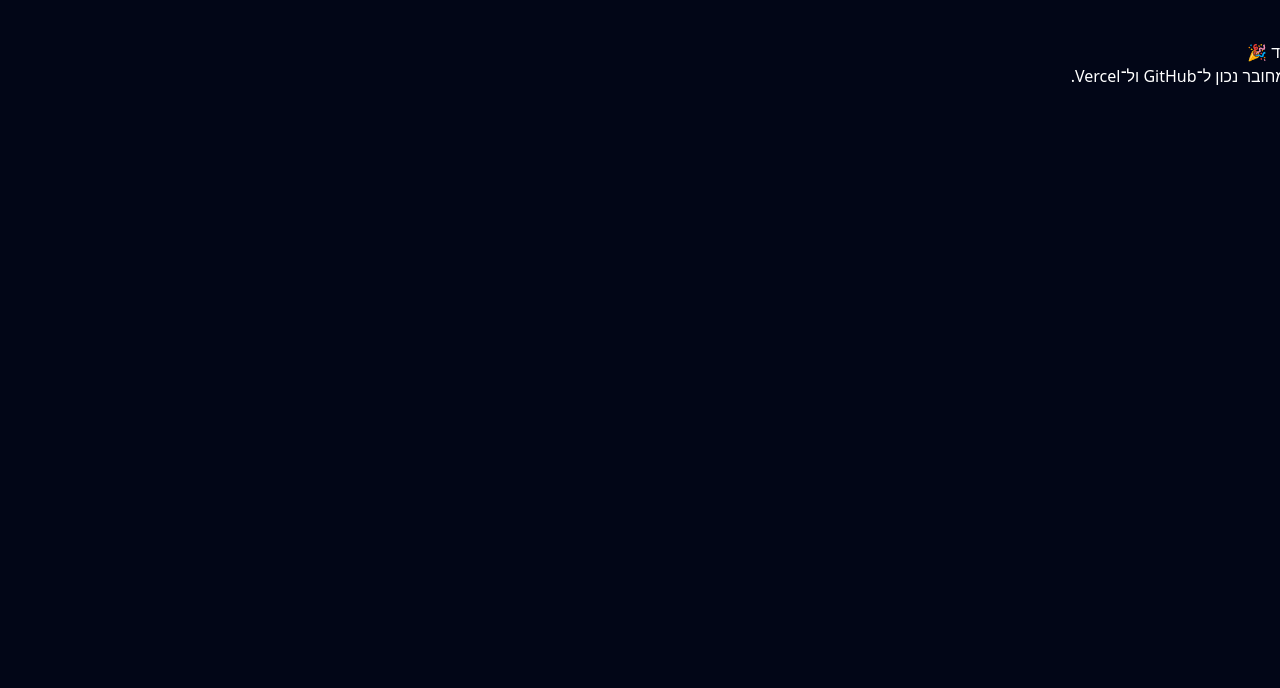
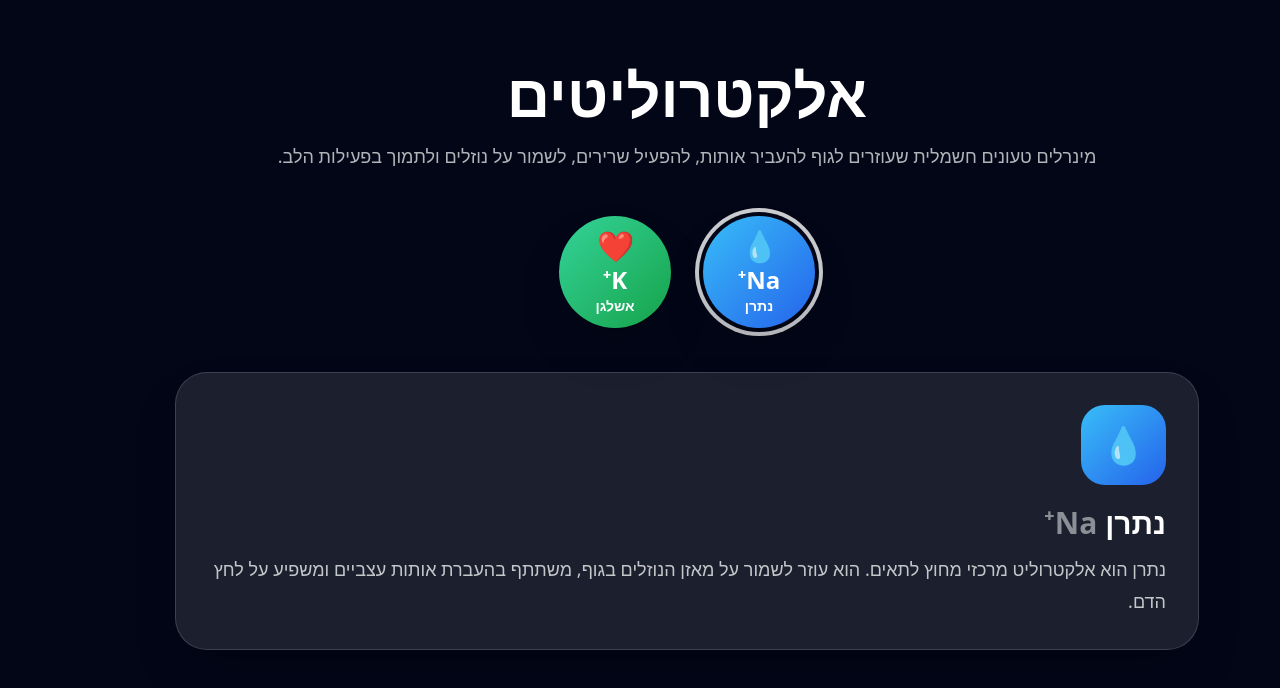
Before and after one commit to rexram987-create/electrolytes-interactive, a React (Vite) app: page / in a window 1280 px wide. Shown: the top 688 px of the page. Built offline with nearby package versions, Linux system fonts and the light colour scheme.

Commit message:
Update App.jsx

```diff
--- a/src/App.jsx
+++ b/src/App.jsx
@@ -1,10 +1,88 @@
-import React from "react";
+import React, { useState } from "react";
+import { motion, AnimatePresence } from "framer-motion";
+
+const ions = [
+  {
+    id: "sodium",
+    name: "נתרן",
+    symbol: "Na⁺",
+    emoji: "💧",
+    color: "from-sky-400 to-blue-600",
+    text: "נתרן הוא אלקטרוליט מרכזי מחוץ לתאים. הוא עוזר לשמור על מאזן הנוזלים בגוף, משתתף בהעברת אותות עצביים ומשפיע על לחץ הדם."
+  },
+  {
+    id: "potassium",
+    name: "אשלגן",
+    symbol: "K⁺",
+    emoji: "❤️",
+    color: "from-emerald-400 to-green-600",
+    text: "אשלגן נמצא בעיקר בתוך התאים. הוא חשוב מאוד לפעילות השרירים, מערכת העצבים וקצב הלב."
+  }
+];
 
 export default function App() {
+  const [selected, setSelected] = useState(ions[0]);
+
   return (
-    <div style={{ minHeight: "100vh", background: "#020617", color: "white", padding: 40, direction: "rtl" }}>
-      <h1>האתר עובד 🎉</h1>
-      <p>הפרויקט מחובר נכון ל־GitHub ול־Vercel.</p>
+    <div dir="rtl" className="min-h-screen bg-slate-950 text-white p-6 overflow-hidden">
+      <div className="max-w-5xl mx-auto">
+        <motion.header
+          initial={{ opacity: 0, y: 30 }}
+          animate={{ opacity: 1, y: 0 }}
+          className="text-center py-10"
+        >
+          <h1 className="text-4xl sm:text-6xl font-black mb-4">
+            אלקטרוליטים
+          </h1>
+          <p className="text-white/70 text-lg leading-8">
+            מינרלים טעונים חשמלית שעוזרים לגוף להעביר אותות, להפעיל שרירים,
+            לשמור על נוזלים ולתמוך בפעילות הלב.
+          </p>
+        </motion.header>
+
+        <div className="flex justify-center gap-6 mb-10">
+          {ions.map((ion) => (
+            <motion.button
+              key={ion.id}
+              onClick={() => setSelected(ion)}
+              whileHover={{ scale: 1.08 }}
+              whileTap={{ scale: 0.94 }}
+              className={`rounded-full p-1 ${
+                selected.id === ion.id ? "ring-4 ring-white/80" : ""
+              }`}
+            >
+              <div className={`h-28 w-28 rounded-full bg-gradient-to-br ${ion.color} flex flex-col items-center justify-center shadow-2xl`}>
+                <div className="text-3xl">{ion.emoji}</div>
+                <div className="text-2xl font-black">{ion.symbol}</div>
+                <div className="text-sm font-bold">{ion.name}</div>
+              </div>
+            </motion.button>
+          ))}
+        </div>
+
+        <AnimatePresence mode="wait">
+          <motion.section
+            key={selected.id}
+            initial={{ opacity: 0, x: 40 }}
+            animate={{ opacity: 1, x: 0 }}
+            exit={{ opacity: 0, x: -40 }}
+            transition={{ duration: 0.35 }}
+            className="rounded-[2rem] bg-white/10 border border-white/15 p-8 shadow-2xl"
+          >
+            <div className={`inline-flex rounded-3xl bg-gradient-to-br ${selected.color} p-5 mb-5 text-4xl`}>
+              {selected.emoji}
+            </div>
+
+            <h2 className="text-3xl font-black mb-3">
+              {selected.name} <span className="text-white/50">{selected.symbol}</span>
+            </h2>
+
+            <p className="text-white/75 leading-8 text-lg">
+              {selected.text}
+            </p>
+          </motion.section>
+        </AnimatePresence>
+      </div>
     </div>
   );
 }
```
